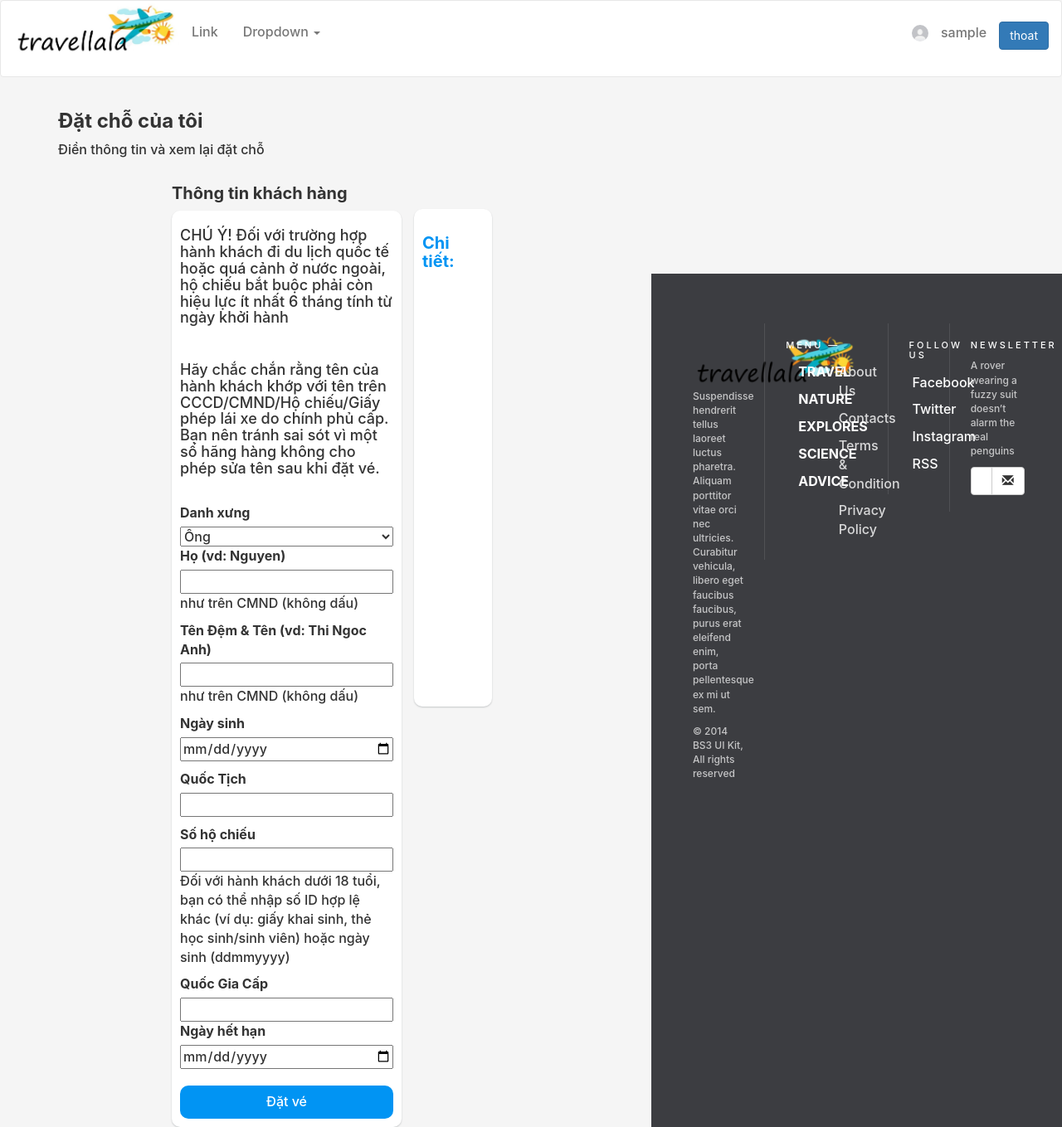
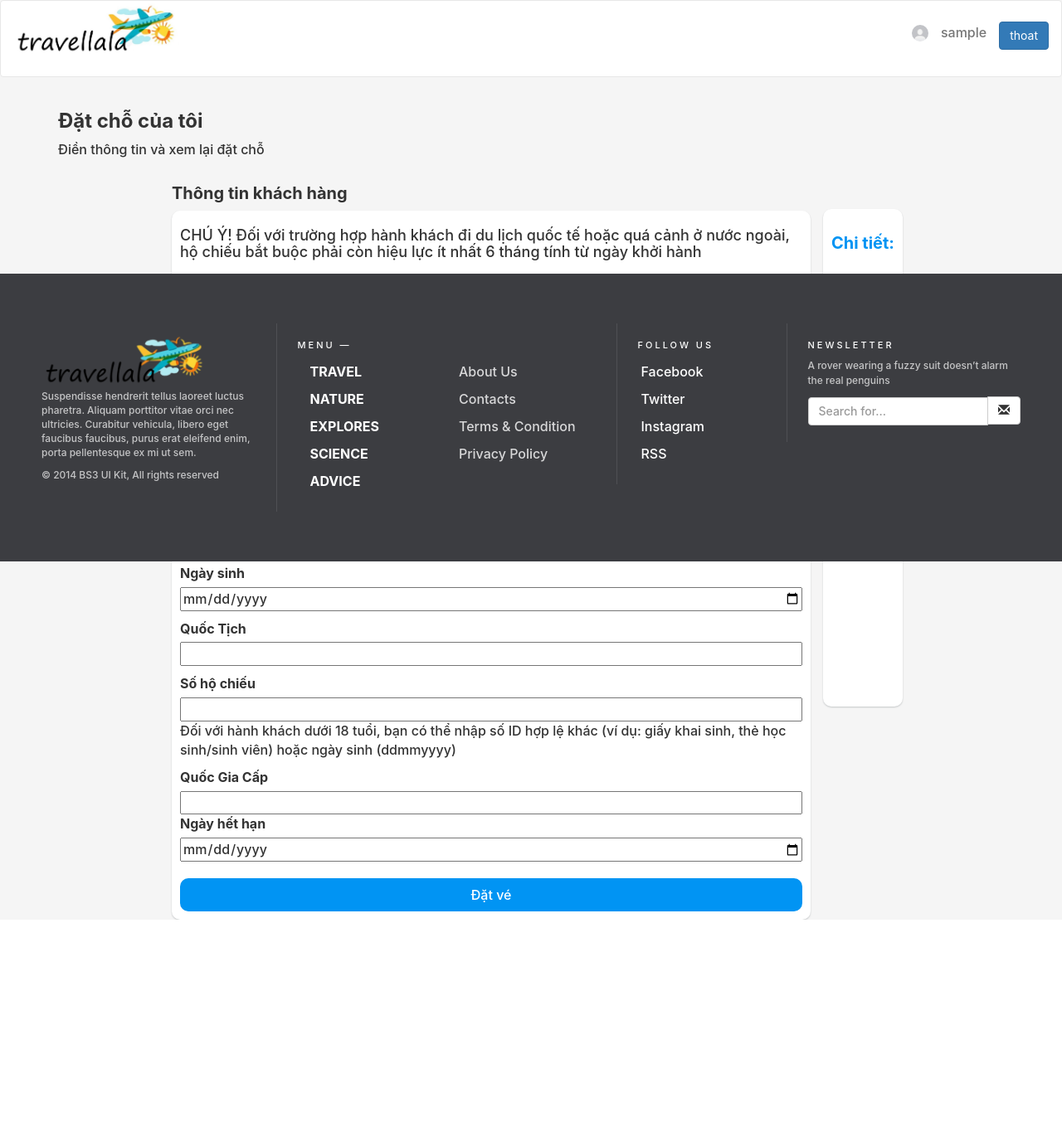
Before and after one commit to NguyenPhuTai/travellala, a PHP site: page /ticket.php?id=1 in a window 1280 px wide. Shown: the whole page at 83% size. After the commit the page ends 1109 px from the top, so only its background shows below. Run offline with PHP 8.4, Linux system fonts and the light colour scheme; the visitor is signed in with stand-in values (Sample User, id 1); data that the repository does not hold is empty.

Commit message:
fix giao dien

```diff
--- a/header.php
+++ b/header.php
@@ -228,7 +228,7 @@ if (isset($_POST['signin']) && ($_POST['signin'])) {
 
             <!-- Collect the nav links, forms, and other content for toggling -->
             <div class="collapse navbar-collapse" id="bs-example-navbar-collapse-1">
-                <ul class="nav navbar-nav">
+                <!-- <ul class="nav navbar-nav">
                     <li><a href="#">Link</a></li>
                     <li class="dropdown">
                         <a href="#" class="dropdown-toggle" data-toggle="dropdown">Dropdown <span class="caret"></span></a>
@@ -247,7 +247,7 @@ if (isset($_POST['signin']) && ($_POST['signin'])) {
                             <li><a href="#">One more separated link</a></li>
                         </ul>
                     </li>
-                </ul>
+                </ul> -->
 
 
                 <ul class="nav navbar-nav navbar-right">
--- a/ticket.php
+++ b/ticket.php
@@ -24,6 +24,12 @@
     }
 ?>
 <style>
+    .footer-bs{
+        position: absolute;
+        left: 0;
+        right: 0;
+        /* bottom: 0; */
+    }
     body{
         background: whitesmoke;
     }
@@ -58,8 +64,9 @@
         display: flex;
         flex-wrap: nowrap;
         justify-content: space-evenly;
+        /* margin-bottom: 40%; */
     }
-    .left{
+    .left-box{
         flex: 70%;
         margin-left: 15%;
     }
@@ -87,7 +94,7 @@
     <p>Điền thông tin và xem lại đặt chỗ</p>
 </div>
 <div class="display">
-    <div class="container left">
+    <div class="container left-box">
         <?php if(!isset($_SESSION['username'])){?>
         <div class="signin">
             <div>
```
